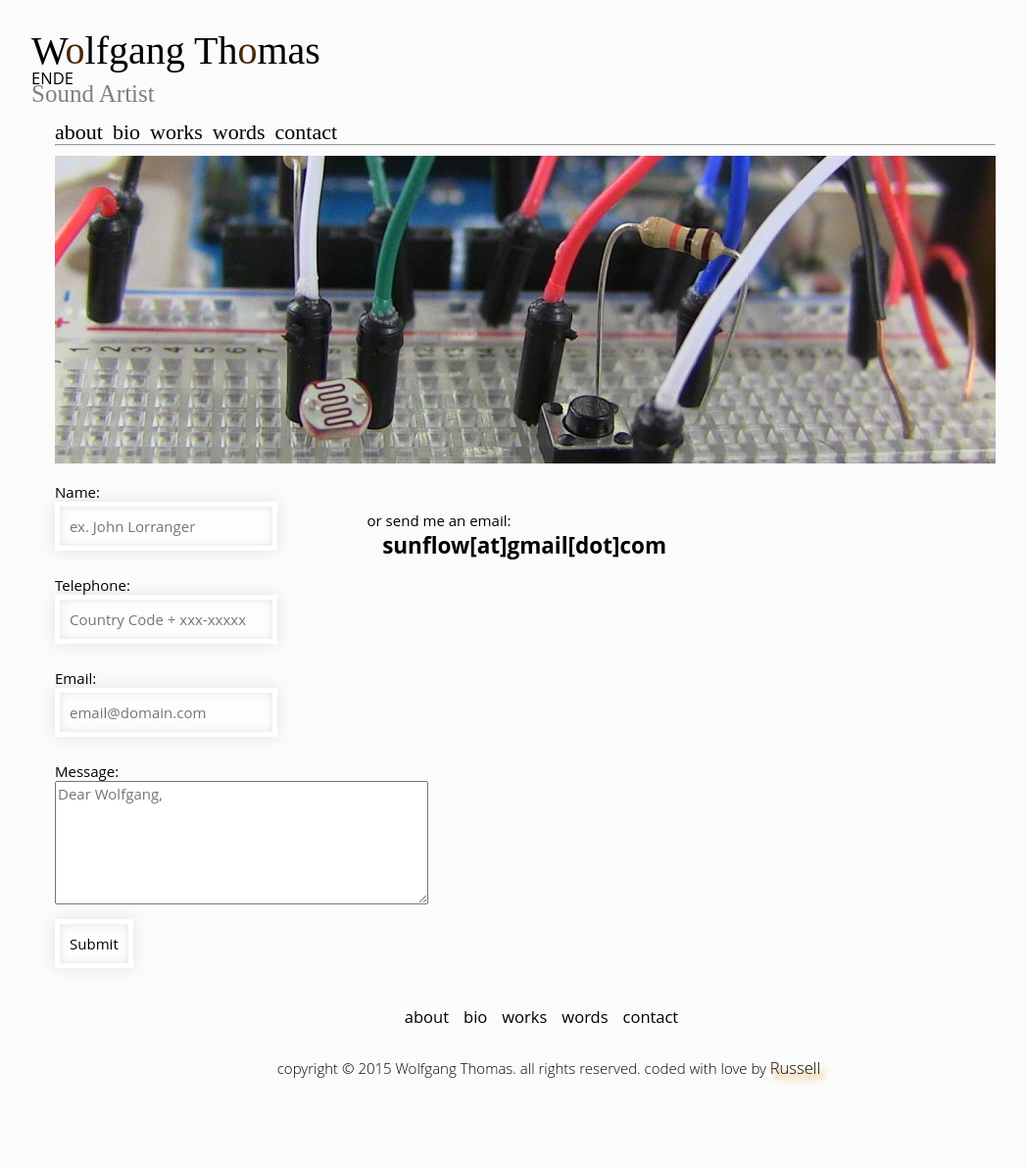
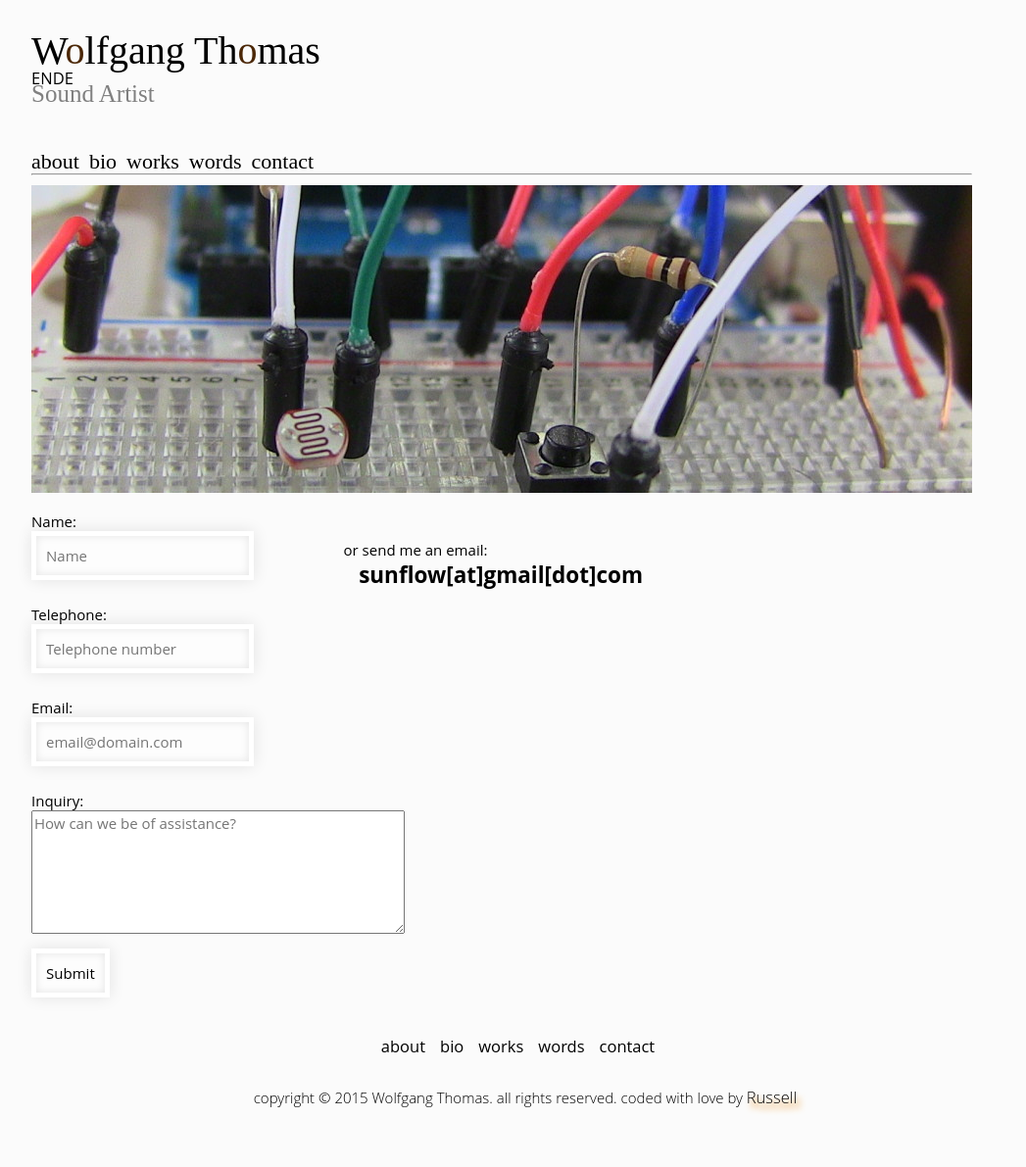
Before and after one commit to RussellSnyder/WolfWebsite_Github, a PHP site: page /contact.html in a window 1280 px wide. Shown: the whole page at 98% size, without its empty margins (128-1175 px from the left). Run offline with PHP 8.4, Linux system fonts and the light colour scheme.

Commit message:
contact form repair

```diff
--- a/contact.html
+++ b/contact.html
@@ -38,6 +38,20 @@
 
                                       <!-- Using Max's Form -->
 
+
+						<form method="POST" action="contact.php">
+						<p>Name:<br>
+						<input type="text" name="Name" placeholder="Name">
+						<p>Telephone:<br>
+						<input type="text" name="Telephone" placeholder="Telephone number">
+						<p>Email: <br>
+						<input type="text" name="Email" placeholder="email@domain.com">
+						<p>Inquiry:<br>
+						<textarea name="Inquiry" COLS=40 ROWS=6 placeholder="How can we be of assistance?"></textarea>
+						<p><input type="submit" name="submit" value="Submit">
+						</form>
+
+<!--
 						<form method="POST" action="contactme.php">
 						<p>Name:<br>
 						<input type="text" name="Name" placeholder="ex. John Lorranger">
@@ -49,7 +63,7 @@
 						<textarea name="Inquiry" COLS=40 ROWS=6 placeholder="Dear Wolfgang,"></textarea>
 						<p><input type="submit" name="submit" value="Submit">
 						</form>
-
+-->
 			</div>
 
 
--- a/design/header.txt
+++ b/design/header.txt
@@ -1 +1 @@
-document.write('<div class="container"><div id="logo"><a href="index.html"><h1>W<em>o</em>lfgang Th<em>o</em>mas</h1></a><a href="index.html"><h2>Sound Artist</h2><a/></div><div class="lang"><a href="index.html">EN</a><a href="de/index.html">DE</a></div><div class="container"><header class="main"><nav><ul class="clearfix"><li><a href="about.html">about</a></li><li><a href="bio.html">bio</a></li><li><a href="works.html">works</a></li><li><a href="words.html">words</a></li><li><a href="contact.html">contact</a></li></ul><hr></nav></header>')
+document.write('<div class="container"><div id="logo"><a href="index.html"><h1>W<em>o</em>lfgang Th<em>o</em>mas</h1></a><a href="index.html"><h2>Sound Artist</h2><a/></div><div class="langChoose"><a href="index.html">EN</a><a href="de/index.html">DE</a></div></div><div class="container"><header class="main"><nav><ul class="clearfix"><li><a href="about.html">about</a></li><li><a href="bio.html">bio</a></li><li><a href="works.html">works</a></li><li><a href="words.html">words</a></li><li><a href="contact.html">contact</a></li></ul><hr></nav></header>')
```
Also changed, not shown: contactme.php (+2 -5 lines).
